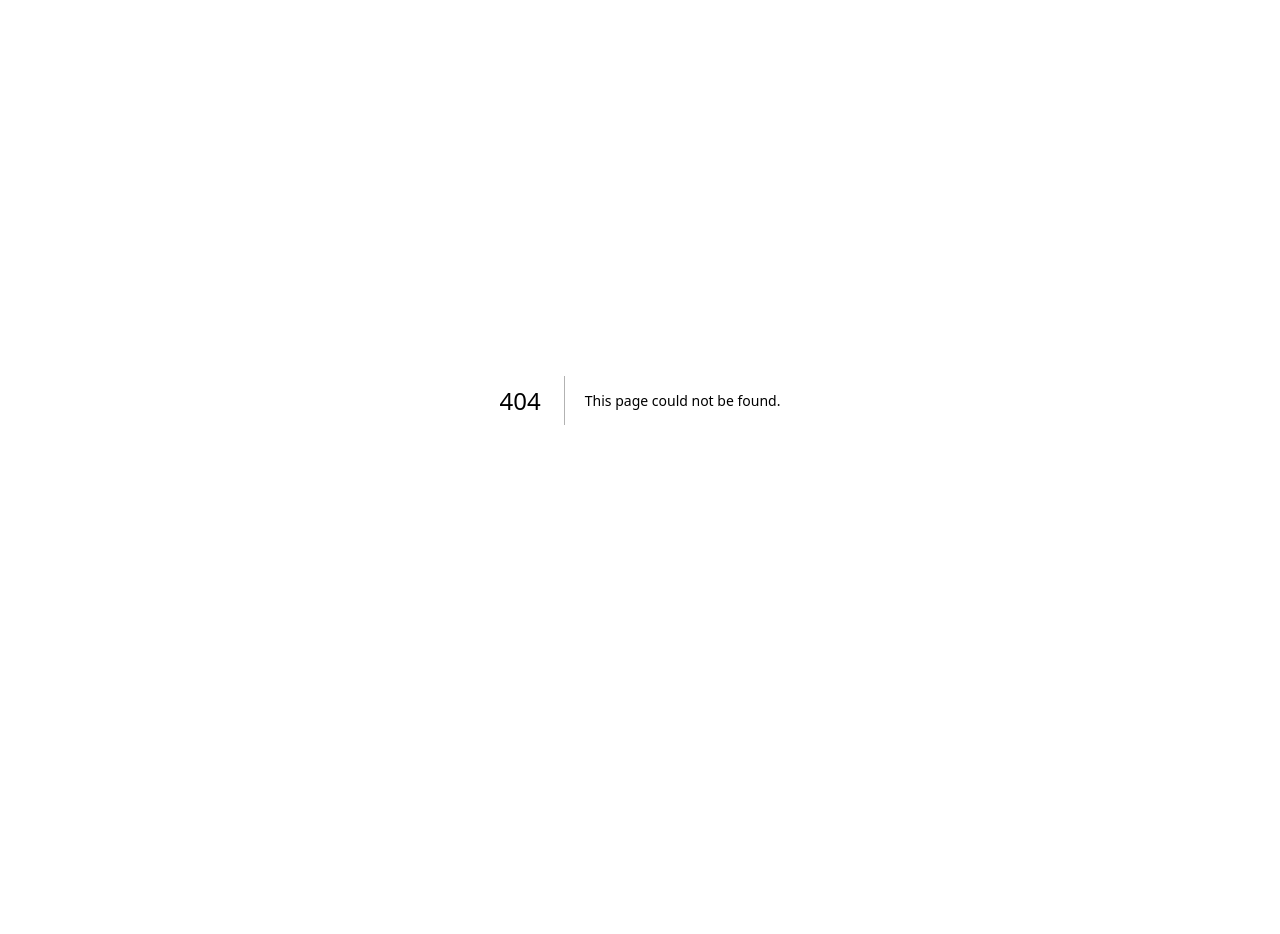
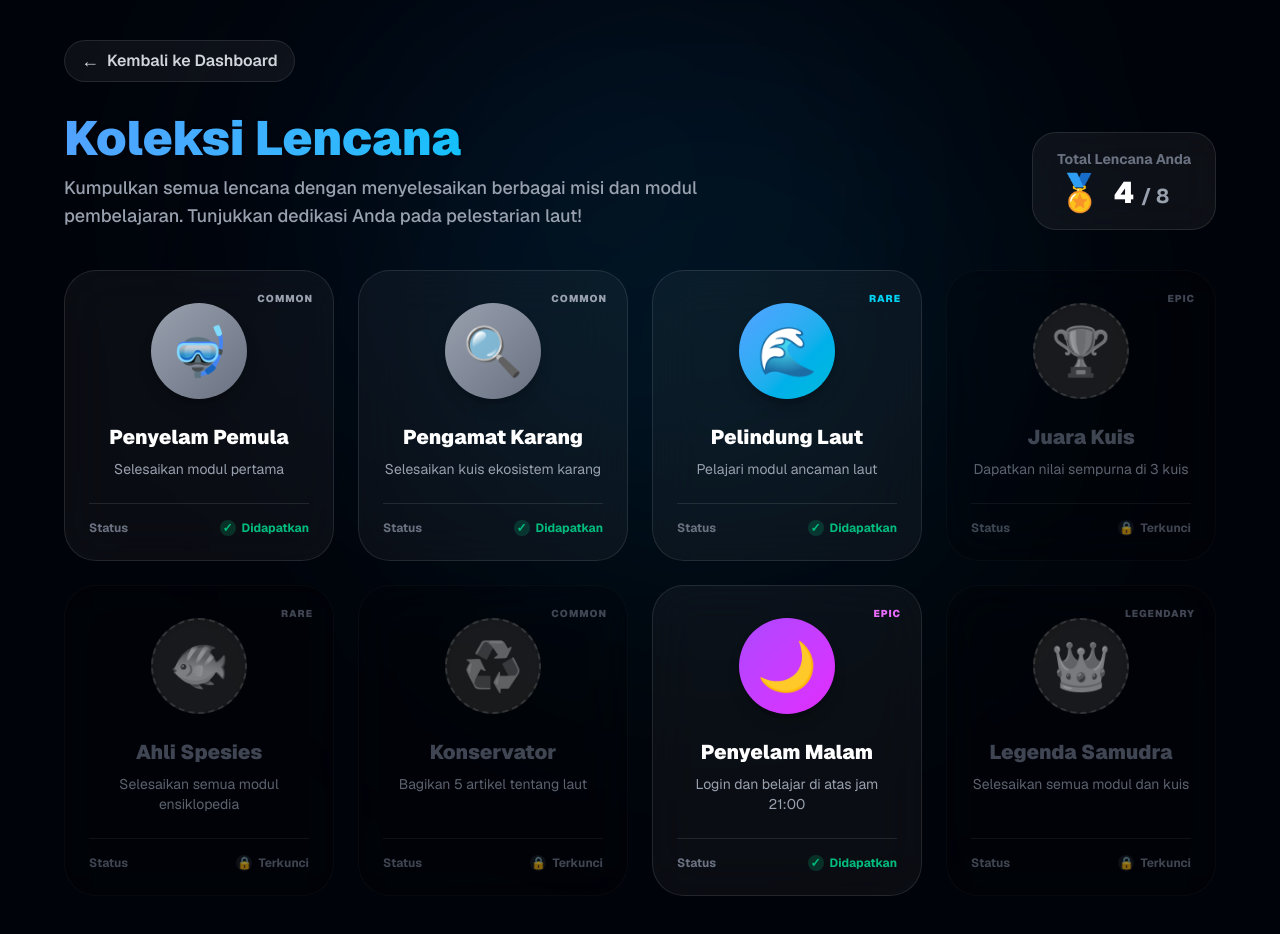
Before and after one commit to alysasalsaa/dive3d, a Next.js app in the folder frontend/: page /dashboard/badges in a window 1280 px wide. Before the commit this address had no page. Shown: the top 934 px of the page. Before the commit the page ends 800 px from the top, so only its background shows below. Built offline with nearby package versions, Linux system fonts and the light colour scheme.

Commit message:
feat(dashboard): add interactive badges collection page

```diff
--- /dev/null
+++ b/frontend/app/dashboard/badges/page.tsx
@@ -0,0 +1,130 @@
+'use client';
+
+import React from 'react';
+import Link from 'next/link';
+import { useTheme } from '../../../lib/useTheme';
+
+const ALL_BADGES = [
+    { id: 1, name: 'Penyelam Pemula', tooltip: 'Selesaikan modul pertama', icon: '🤿', achieved: true, date: '10 Mei 2026', rarity: 'common' },
+    { id: 2, name: 'Pengamat Karang', tooltip: 'Selesaikan kuis ekosistem karang', icon: '🔍', achieved: true, date: '12 Mei 2026', rarity: 'common' },
+    { id: 3, name: 'Pelindung Laut', tooltip: 'Pelajari modul ancaman laut', icon: '🌊', achieved: true, date: '15 Mei 2026', rarity: 'rare' },
+    { id: 4, name: 'Juara Kuis', tooltip: 'Dapatkan nilai sempurna di 3 kuis', icon: '🏆', achieved: false, date: '-', rarity: 'epic' },
+    { id: 5, name: 'Ahli Spesies', tooltip: 'Selesaikan semua modul ensiklopedia', icon: '🐠', achieved: false, date: '-', rarity: 'rare' },
+    { id: 6, name: 'Konservator', tooltip: 'Bagikan 5 artikel tentang laut', icon: '♻️', achieved: false, date: '-', rarity: 'common' },
+    { id: 7, name: 'Penyelam Malam', tooltip: 'Login dan belajar di atas jam 21:00', icon: '🌙', achieved: true, date: '20 Mei 2026', rarity: 'epic' },
+    { id: 8, name: 'Legenda Samudra', tooltip: 'Selesaikan semua modul dan kuis', icon: '👑', achieved: false, date: '-', rarity: 'legendary' },
+];
+
+export default function BadgesPage() {
+    const { isDark } = useTheme();
+
+    const rarityColors: Record<string, { bg: string, text: string, border: string }> = {
+        common: { bg: 'from-gray-400 to-gray-500', text: 'text-gray-400', border: 'border-gray-400/30' },
+        rare: { bg: 'from-blue-400 to-cyan-500', text: 'text-cyan-400', border: 'border-cyan-400/30' },
+        epic: { bg: 'from-purple-500 to-fuchsia-500', text: 'text-fuchsia-400', border: 'border-fuchsia-500/30' },
+        legendary: { bg: 'from-yellow-400 to-orange-500', text: 'text-yellow-400', border: 'border-yellow-400/50' },
+    };
+
+    return (
+        <div className={`min-h-screen font-sans transition-colors duration-300 p-6 md:p-10 relative overflow-y-auto overflow-x-hidden ${isDark ? 'bg-[#00040a] text-white' : 'bg-sky-50 text-gray-900'}`}>
+
+            {/* Ambient glow background */}
+            {isDark && (
+                <div className="fixed inset-0 pointer-events-none z-0">
+                    <div className="absolute top-0 left-1/4 w-[600px] h-[400px] bg-blue-500/10 blur-[150px] rounded-full" />
+                    <div className="absolute bottom-1/4 right-1/4 w-[500px] h-[500px] bg-cyan-500/10 blur-[150px] rounded-full" />
+                </div>
+            )}
+
+            <div className="relative z-10 max-w-6xl mx-auto">
+                <Link
+                    href="/dashboard"
+                    className={`inline-flex items-center gap-2 mb-8 font-semibold transition-all hover:-translate-x-1 px-4 py-2 rounded-full border ${isDark ? 'text-gray-300 hover:text-white bg-white/5 border-white/10 hover:bg-white/10' : 'text-gray-600 hover:text-blue-700 bg-white border-gray-200 hover:bg-gray-50 shadow-sm'}`}
+                >
+                    <span className="text-lg leading-none">←</span> <span>Kembali ke Dashboard</span>
+                </Link>
+
+                <div className="flex flex-col md:flex-row justify-between items-start md:items-end mb-10 gap-6">
+                    <div>
+                        <h1 className="text-4xl md:text-5xl font-black mb-3 text-transparent bg-clip-text bg-gradient-to-r from-blue-400 to-cyan-400 drop-shadow-sm">
+                            Koleksi Lencana
+                        </h1>
+                        <p className={`text-lg font-medium max-w-2xl ${isDark ? 'text-gray-400' : 'text-gray-600'}`}>
+                            Kumpulkan semua lencana dengan menyelesaikan berbagai misi dan modul pembelajaran. Tunjukkan dedikasi Anda pada pelestarian laut!
+                        </p>
+                    </div>
+                    <div className={`px-6 py-4 rounded-3xl border backdrop-blur-xl shrink-0 ${isDark ? 'bg-white/5 border-white/10' : 'bg-white border-gray-200 shadow-sm'}`}>
+                        <div className="text-sm font-bold text-gray-500 mb-1">Total Lencana Anda</div>
+                        <div className="text-3xl font-black flex items-center gap-3">
+                            <span className="text-4xl">🏅</span>
+                            <span className={isDark ? 'text-white' : 'text-blue-900'}>
+                                {ALL_BADGES.filter(b => b.achieved).length} <span className="text-gray-400 text-xl font-bold">/ {ALL_BADGES.length}</span>
+                            </span>
+                        </div>
+                    </div>
+                </div>
+
+                <div className="grid grid-cols-1 sm:grid-cols-2 md:grid-cols-3 lg:grid-cols-4 gap-6 pb-20">
+                    {ALL_BADGES.map((badge) => {
+                        const style = rarityColors[badge.rarity];
+
+                        return (
+                            <div
+                                key={badge.id}
+                                className={`relative group rounded-[2rem] p-6 border backdrop-blur-xl transition-all duration-300 flex flex-col h-full
+                                    ${badge.achieved
+                                        ? isDark
+                                            ? `bg-white/[0.04] border-white/10 hover:border-white/20 hover:-translate-y-2 hover:shadow-[0_0_30px_rgba(59,130,246,0.15)]`
+                                            : 'bg-white border-gray-100 shadow-md hover:shadow-xl hover:-translate-y-2 hover:border-blue-200'
+                                        : isDark
+                                            ? 'bg-black/20 border-white/5 opacity-60'
+                                            : 'bg-gray-100/50 border-gray-200 opacity-60'
+                                    }`}
+                            >
+                                <div className="absolute top-5 right-5 text-[10px] font-black uppercase tracking-widest">
+                                    <span className={badge.achieved ? style.text : 'text-gray-500'}>
+                                        {badge.rarity}
+                                    </span>
+                                </div>
+
+                                <div className="flex flex-col items-center text-center mt-2 flex-grow">
+                                    <div className={`w-24 h-24 rounded-full flex items-center justify-center text-5xl mb-6 shadow-inner transition-transform duration-500 group-hover:scale-110 group-hover:rotate-6
+                                        ${badge.achieved
+                                            ? `bg-gradient-to-br ${style.bg} shadow-lg shadow-black/20 text-white`
+                                            : `bg-gray-800 grayscale border-2 border-dashed ${isDark ? 'border-gray-600' : 'border-gray-300'} text-gray-400`
+                                        }`}
+                                    >
+                                        {badge.icon}
+                                    </div>
+
+                                    <h3 className={`text-xl font-black mb-2 ${badge.achieved ? (isDark ? 'text-white' : 'text-gray-900') : 'text-gray-500'}`}>
+                                        {badge.name}
+                                    </h3>
+
+                                    <p className={`text-sm mb-6 flex-grow ${isDark ? 'text-gray-400' : 'text-gray-600'}`}>
+                                        {badge.tooltip}
+                                    </p>
+
+                                    <div className={`w-full pt-4 mt-auto border-t ${isDark ? 'border-white/10' : 'border-gray-200'} flex justify-between items-center text-xs font-bold`}>
+                                        <span className={isDark ? 'text-gray-500' : 'text-gray-400'}>Status</span>
+                                        {badge.achieved ? (
+                                            <span className="text-emerald-500 flex items-center gap-1.5">
+                                                <span className="w-4 h-4 rounded-full bg-emerald-500/20 flex items-center justify-center">✓</span>
+                                                Didapatkan
+                                            </span>
+                                        ) : (
+                                            <span className="text-gray-500 flex items-center gap-1.5">
+                                                <span className="w-4 h-4 rounded-full bg-gray-500/20 flex items-center justify-center">🔒</span>
+                                                Terkunci
+                                            </span>
+                                        )}
+                                    </div>
+                                </div>
+                            </div>
+                        );
+                    })}
+                </div>
+            </div>
+        </div>
+    );
+}
--- a/frontend/app/dashboard/page.tsx
+++ b/frontend/app/dashboard/page.tsx
@@ -207,10 +207,13 @@ export default function DashboardPage() {
                         </div>
 
                         {/* Badges */}
-                        <div className={`backdrop-blur-xl rounded-2xl p-6 border ${isDark ? "bg-white/[0.04] border-white/10" : "bg-white border-gray-100 shadow-sm"} hover:border-blue-500/30 transition-colors`}>
-                            <h3 className={`font-bold mb-4 flex items-center gap-2 text-sm ${isDark ? "text-white" : "text-gray-800"}`}>
-                                <span>🏅</span> Koleksi Lencana
-                            </h3>
+                        <Link href="/dashboard/badges" className={`block backdrop-blur-xl rounded-2xl p-6 border ${isDark ? "bg-white/[0.04] border-white/10" : "bg-white border-gray-100 shadow-sm"} hover:border-blue-500/30 hover:-translate-y-1 transition-all cursor-pointer group`}>
+                            <div className="flex justify-between items-center mb-4">
+                                <h3 className={`font-bold flex items-center gap-2 text-sm ${isDark ? "text-white" : "text-gray-800"}`}>
+                                    <span>🏅</span> Koleksi Lencana
+                                </h3>
+                                <span className={`text-xs opacity-0 group-hover:opacity-100 transition-opacity font-bold ${isDark ? "text-cyan-400" : "text-blue-600"}`}>Detail Lencana ➔</span>
+                            </div>
                             <div className="flex gap-3 flex-wrap justify-center">
                                 {dashboardData.badges.map((badge: any) => (
                                     <div
@@ -226,7 +229,7 @@ export default function DashboardPage() {
                                     </div>
                                 ))}
                             </div>
-                        </div>
+                        </Link>
                     </div>
 
                     {/* Row 2: Progress + Quiz */}
```
